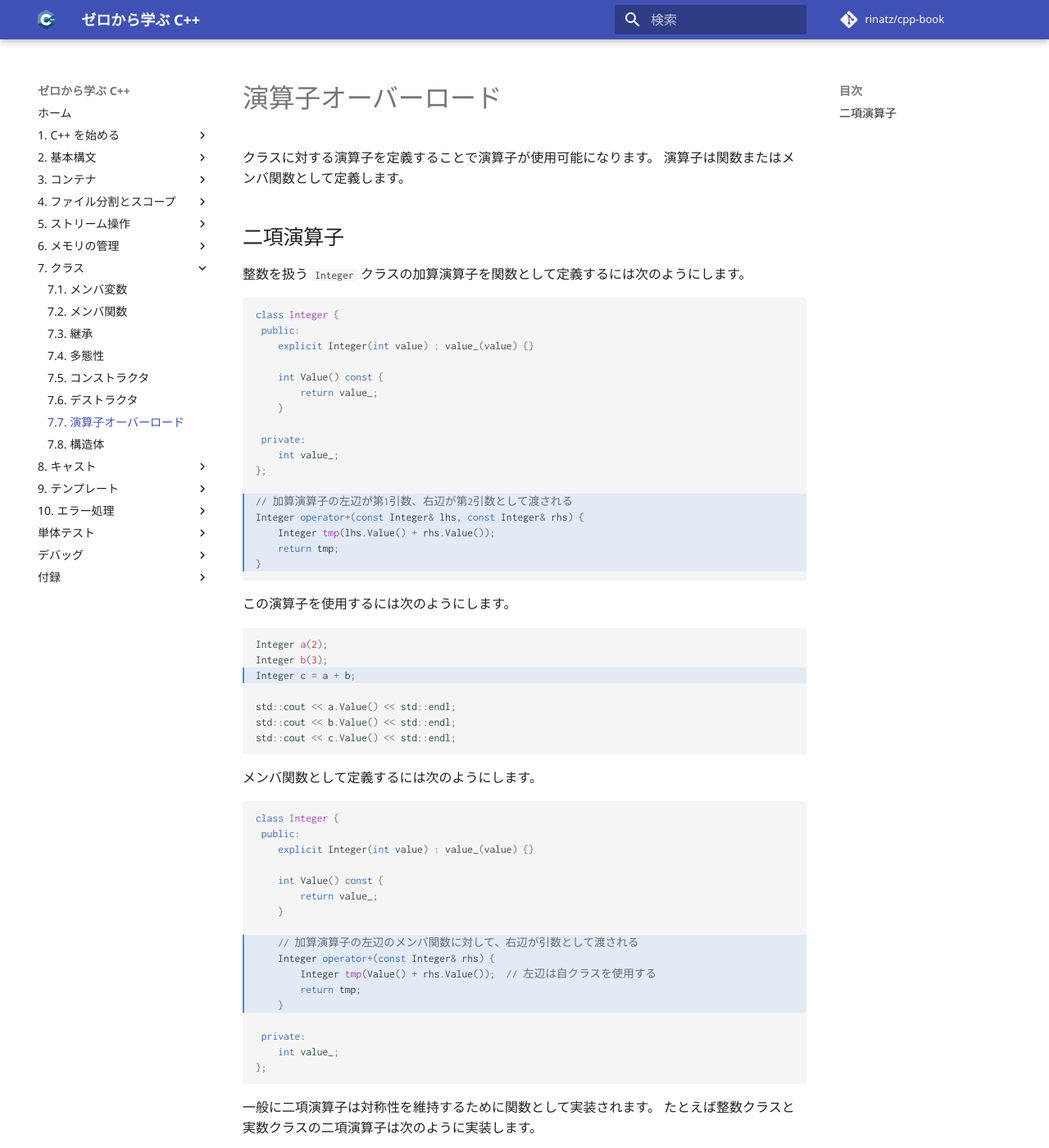
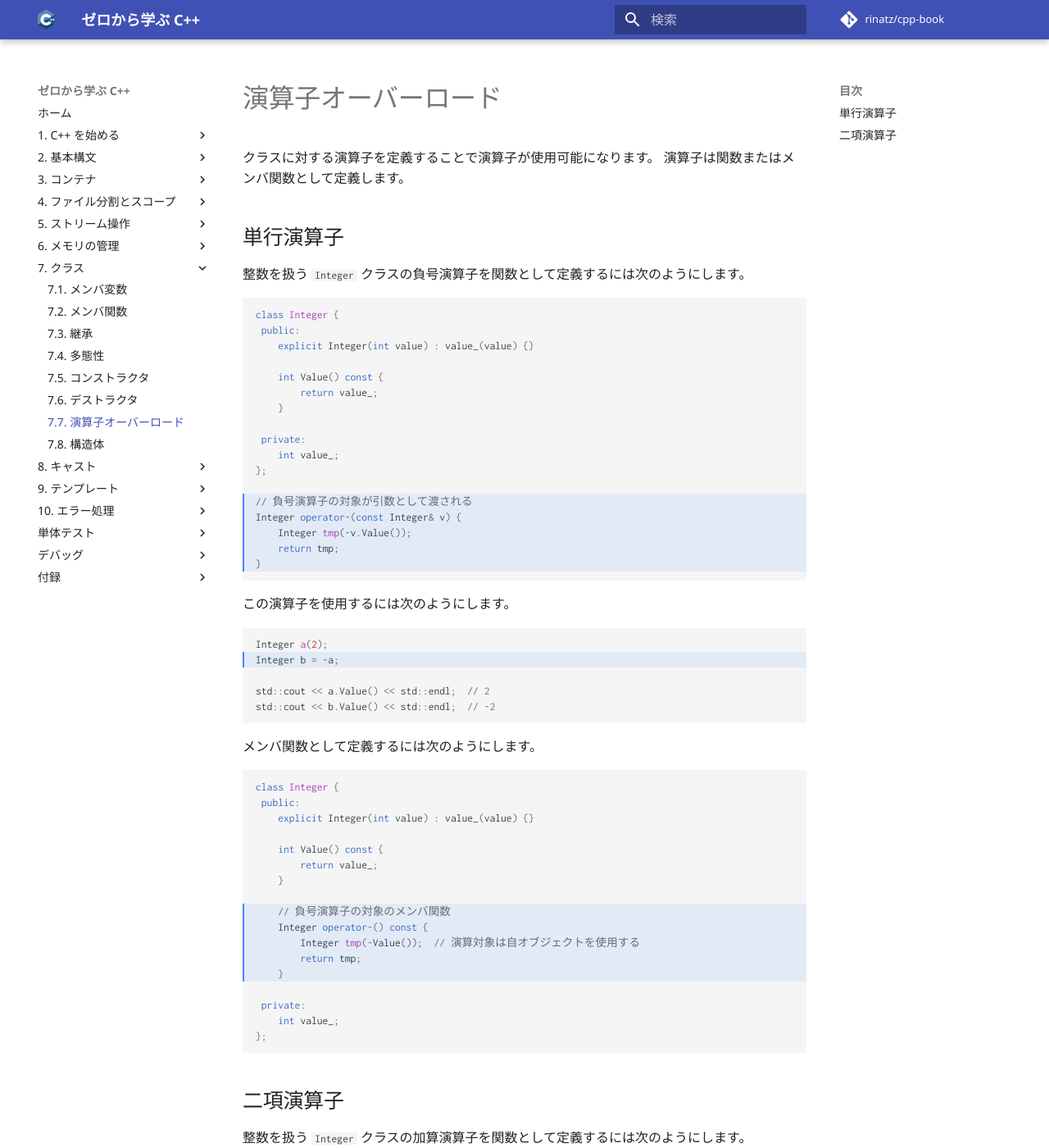
Before and after one commit to rinatz/cpp-book, an MkDocs documentation site: the page built from docs/ch07-07-operator-overloading.md, in a window 1280 px wide and 1400 px high. Shown: the whole window at 82% size. Built offline with MkDocs 1.6.1 and Material for MkDocs 9.7.7, drawn with Linux system fonts in a browser that asks for light colours; comment, search, counter and statistics services are not loaded.

Commit message:
Add unary operator

````diff
--- a/docs/ch07-07-operator-overloading.md
+++ b/docs/ch07-07-operator-overloading.md
@@ -2,6 +2,62 @@
 
 クラスに対する演算子を定義することで演算子が使用可能になります。
 演算子は関数またはメンバ関数として定義します。
+
+## 単行演算子
+
+整数を扱う `Integer` クラスの負号演算子を関数として定義するには次のようにします。
+
+```cpp hl_lines="13 14 15 16 17"
+class Integer {
+ public:
+    explicit Integer(int value) : value_(value) {}
+
+    int Value() const {
+        return value_;
+    }
+
+ private:
+    int value_;
+};
+
+// 負号演算子の対象が引数として渡される
+Integer operator-(const Integer& v) {
+    Integer tmp(-v.Value());
+    return tmp;
+}
+```
+
+この演算子を使用するには次のようにします。
+
+```cpp hl_lines="2"
+Integer a(2);
+Integer b = -a;
+
+std::cout << a.Value() << std::endl;  // 2
+std::cout << b.Value() << std::endl;  // -2
+```
+
+メンバ関数として定義するには次のようにします。
+
+```cpp hl_lines="9 10 11 12 13"
+class Integer {
+ public:
+    explicit Integer(int value) : value_(value) {}
+
+    int Value() const {
+        return value_;
+    }
+
+    // 負号演算子の対象のメンバ関数
+    Integer operator-() const {
+        Integer tmp(-Value());  // 演算対象は自オブジェクトを使用する
+        return tmp;
+    }
+
+ private:
+    int value_;
+};
+```
 
 ## 二項演算子
 
````
